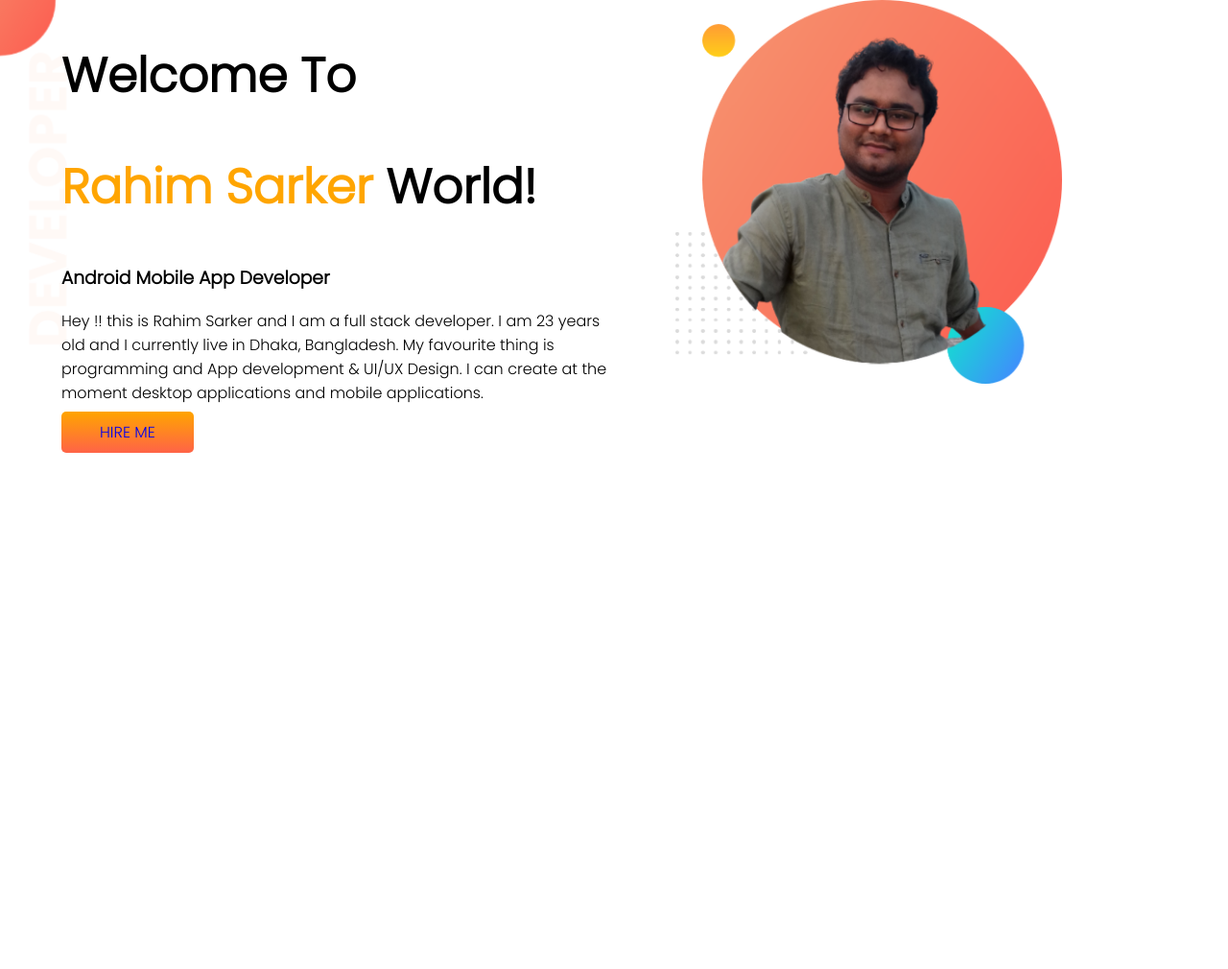
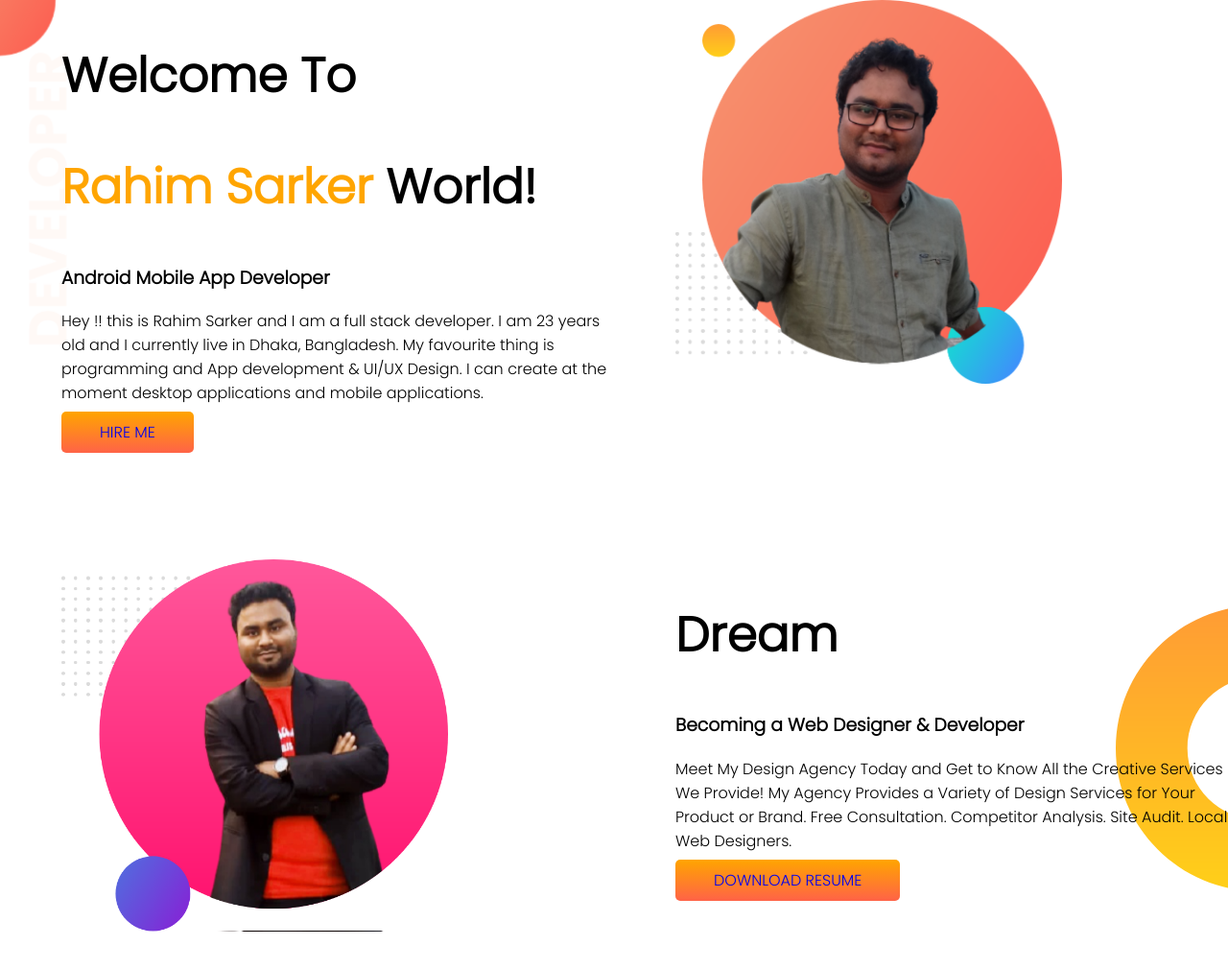
Before and after one commit to Rahim-sarker/rahim-sarker-portfolio, a plain HTML site: page index.html in a window 1280 px wide. Shown: the whole page at 96% size. Before the commit the page ends 800 px from the top, so only its background shows below. Drawn offline with Linux system fonts and the light colour scheme.

Commit message:
second part complete

```diff
--- a/index.html
+++ b/index.html
@@ -27,6 +27,20 @@
          </div>
     </section>
 
+    <section class="dream-big">
+        <div class="half-width">
+            <img src="images/redtshirt.png" alt="">
+        </div>
+
+        <div class="half-width">
+            <h1> Dream </h1>
+            <h3>Becoming a Web Designer & Developer </h3>
+            <p>Meet My Design Agency Today and Get to Know All the Creative Services We Provide! My Agency Provides a Variety of Design Services for Your Product or Brand. Free Consultation. Competitor Analysis. Site Audit. Local Web Designers.</p>
+            <a class="button-link" target="_blank" href="https://www.linkedin.com/in/rahim-sarker-95437020a/">DOWNLOAD RESUME</a>
+        </div>
+
+    </section>
+
 
     </body>
 </html>
--- a/style.css
+++ b/style.css
@@ -10,6 +10,7 @@ h1{
 }
 section{
     display: flex;
+    margin-bottom: 120px;
 }
 .half-width{
     width: 50%;
@@ -29,3 +30,8 @@ section{
   background-image: url(images/top-banner.png);
   background-repeat: no-repeat;
 }
+.dream-big{
+    background-image: url(images/dream-bg.png);
+    background-repeat: no-repeat;
+    background-position: right;
+}
```
